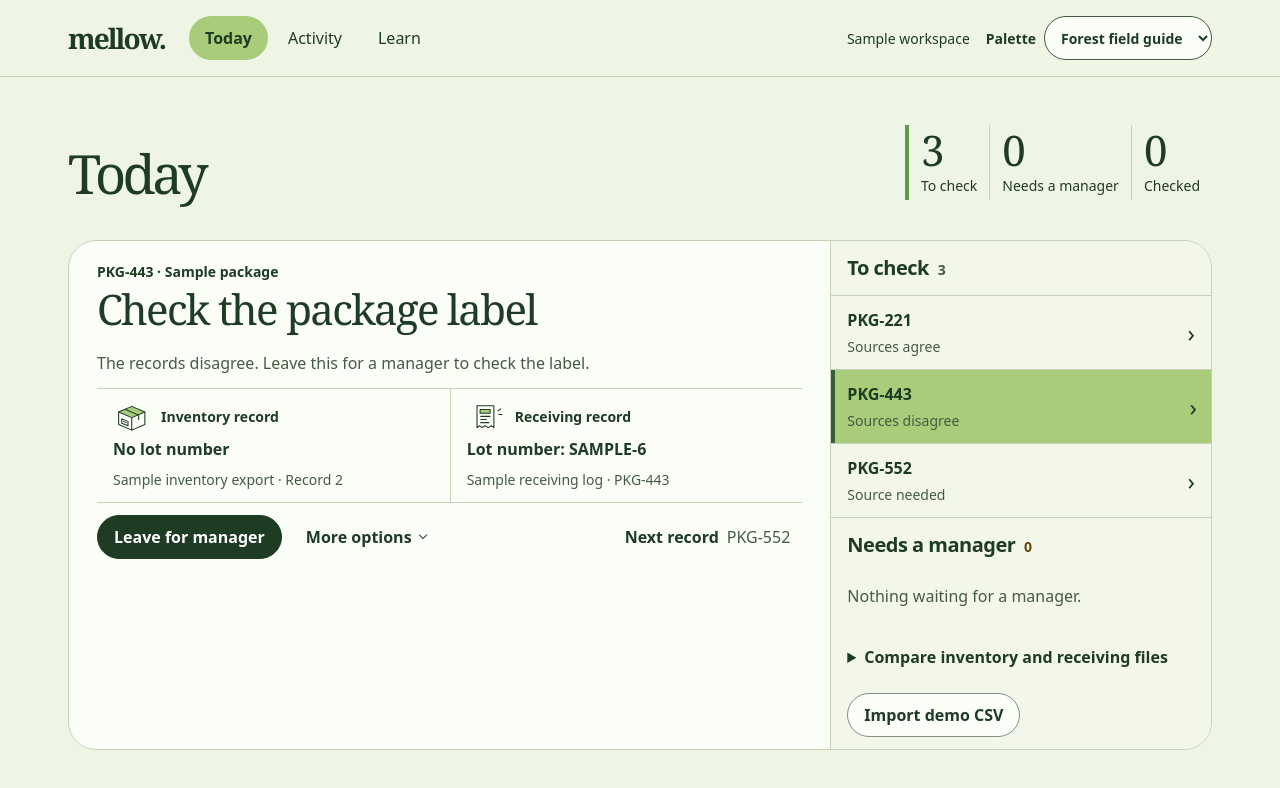
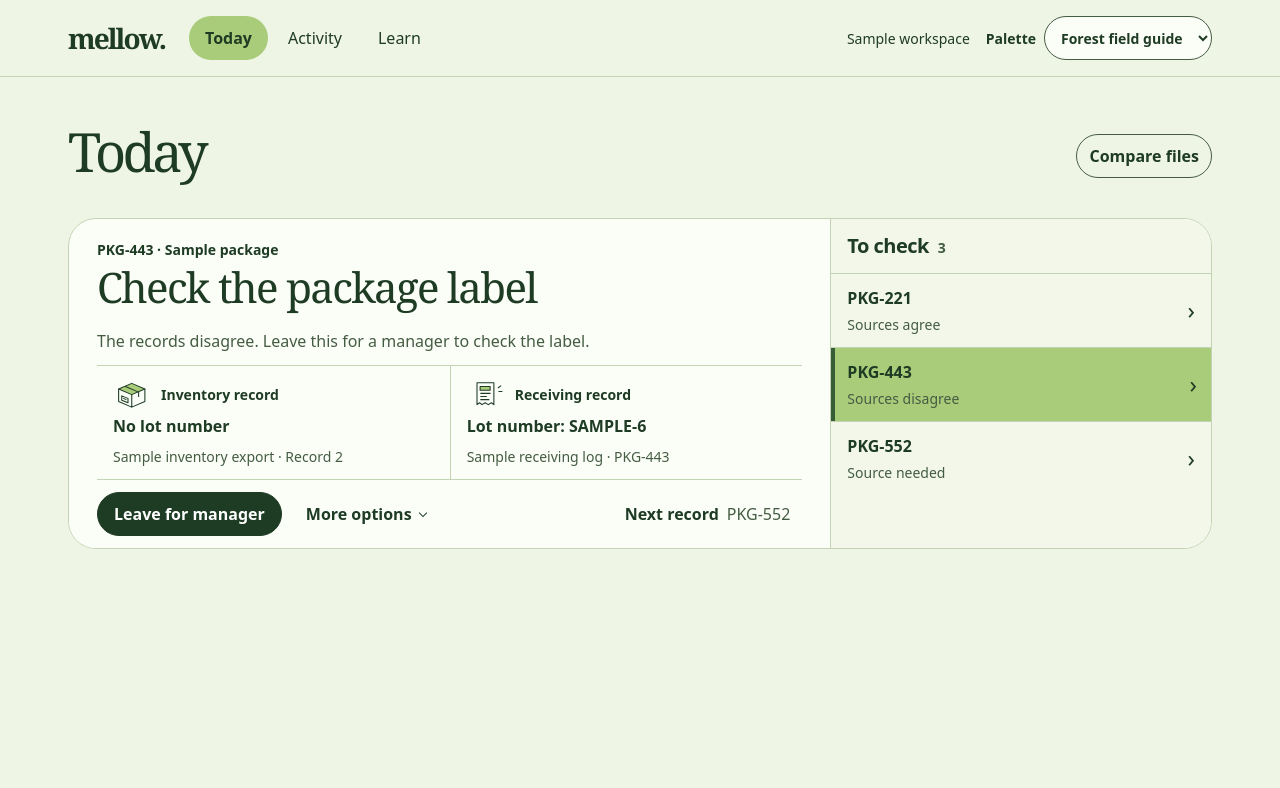
Before and after one commit to mauifrancis-ui/mellow-demo, a React (Vite) app: page / in a window 1280 px wide. Shown: the top 788 px of the page. Built offline with nearby package versions, Linux system fonts and the light colour scheme; a web font is replaced by a local one.

Commit message:
Move file comparison into a focused dialog

```diff
--- a/src/App.tsx
+++ b/src/App.tsx
@@ -1,4 +1,4 @@
-import { useRef, useState, type ChangeEvent } from "react";
+import { useRef, useState } from "react";
 import { ReceivingCheck } from "./ReceivingCheck";
 import { comparisonTasks, sampleComparison, type LotCheck } from "./comparison";
 
@@ -100,7 +100,6 @@ export default function App() {
   const [error, setError] = useState("");
   const [handoffStatus, setHandoffStatus] = useState("");
   const [query, setQuery] = useState("");
-  const [importing, setImporting] = useState(false);
   const editor = useRef<HTMLHeadingElement>(null);
   const evidenceInput = useRef<HTMLInputElement>(null);
   const feedback = useRef<HTMLParagraphElement>(null);
@@ -108,7 +107,6 @@ export default function App() {
   const handoff = shiftHandoff(workspace);
   const manager = handoff.map(({ task }) => task);
   const queue = workQueue(workspace);
-  const reviewedCount = workspace.tasks.length - queue.length - manager.length;
   const sampleOpen = sampleComparison.filter((row) => row.state !== "match"
     && queue.some((task) => task.sample && task.id === row.packageId));
   const priority = sampleOpen.find((row) => row.state === "different") ?? sampleOpen[0];
@@ -172,12 +170,7 @@ export default function App() {
     return saved;
   }
 
-  async function importCsv(event: ChangeEvent<HTMLInputElement>) {
-    const file = event.target.files?.[0];
-    event.target.value = "";
-    if (!file) return;
-    setImporting(true);
-    try {
+  async function importCsv(file: File) {
     if (file.size > 2_000_000) throw new Error("Choose a CSV of 2 MB or less.");
     const rows = parseCsv(await file.text());
     const batchId = crypto.randomUUID();
@@ -189,15 +182,11 @@ export default function App() {
         record: row.package_id || row.metrc_package_id || row.pkg_id || row.package || row.id || `Record ${index + 1}`,
       }];
     });
-      if (save((current) => ({ ...current, tasks: [...current.tasks, ...tasks] }))) {
-        if (tasks[0]) setActiveId(tasks[0].id);
+    if (!save((current) => ({ ...current, tasks: [...current.tasks, ...tasks] }))) {
+      throw new Error("Couldn’t save these reviews on this device. Try again.");
+    }
     setStatus(`Read ${rows.length} CSV records. Added ${tasks.length} observations to review.`);
-      }
-    } catch (failure) {
-      setError(failure instanceof Error ? failure.message : "Couldn’t read this file.");
-    } finally {
-      setImporting(false);
-    }
+    if (tasks[0]) openTask(tasks[0]);
   }
 
   function updateDraft(field: keyof Draft, value: string) {
@@ -311,13 +300,7 @@ export default function App() {
             <h1>{tab}</h1>
             {tab !== "Today" && <p>{tab === "Activity" ? "See what was decided and what still needs a manager." : "A field guide for the dispensary floor."}</p>}
           </div>
-          {tab === "Today" && <>
-            <dl className="shift-counts">
-              <div><dt>To check</dt><dd>{queue.length}</dd></div>
-              <div><dt>Needs a manager</dt><dd>{manager.length}</dd></div>
-              <div><dt>Checked</dt><dd>{reviewedCount}</dd></div>
-            </dl>
-          </>}
+          {tab === "Today" && <ReceivingCheck onCompared={addComparison} onImport={importCsv} />}
         </header>
         {tab !== "Today" && <p className="feedback" ref={feedback} role="status" tabIndex={-1}>{status}</p>}
         {tab !== "Today" && error && <p className="error" role="alert">{error}</p>}
@@ -384,11 +367,9 @@ export default function App() {
           <aside className="queue-rail" aria-label="Record queues">
             <section className="panel" id="work-queue" tabIndex={-1} aria-labelledby="queue-title">
               <h2 id="queue-title">To check <span>{queue.length}</span></h2>
-              {queue.length ? <ul>{taskRows(queue)}</ul> : <p className="empty">No records awaiting review.</p>}
+              {queue.length ? <ul>{taskRows(queue)}</ul> : <p className="empty">Nothing to check right now.</p>}
             </section>
-            {managerPanel}
-            <ReceivingCheck onCompared={addComparison} />
-            <label className="upload import-queue">Import demo CSV<input type="file" accept=".csv,text/csv" onChange={importCsv} disabled={importing} /></label>
+            {manager.length > 0 && managerPanel}
           </aside>
         </div>}
         {tab === "Activity" && <section className="panel handoff" aria-labelledby="handoff-title">
--- a/src/ReceivingCheck.tsx
+++ b/src/ReceivingCheck.tsx
@@ -1,29 +1,59 @@
-import { useState, type FormEvent } from "react";
+import { useRef, useState, type FormEvent } from "react";
 import { compareLots, lotRecords, type LotCheck } from "./comparison";
 
-export function ReceivingCheck({ onCompared }: {
+type Comparison = { rows: LotCheck[]; inventoryFile: string; receivingFile: string };
+
+function displayValue(value: string | null) {
+  return value === null ? "No matching record" : value || "No lot number";
+}
+
+export function ReceivingCheck({ onCompared, onImport }: {
   onCompared: (rows: LotCheck[], inventoryFile: string, receivingFile: string) => boolean;
+  onImport: (file: File) => Promise<void>;
 }) {
+  const dialog = useRef<HTMLDialogElement>(null);
+  const resultSummary = useRef<HTMLParagraphElement>(null);
+  const [singleFile, setSingleFile] = useState(false);
+  const [comparison, setComparison] = useState<Comparison>();
   const [error, setError] = useState("");
   const [busy, setBusy] = useState(false);
+  const exceptions = comparison?.rows.filter(({ state }) => state !== "match") ?? [];
+
+  function reset() {
+    dialog.current?.querySelector("form")?.reset();
+    setSingleFile(false);
+    setComparison(undefined);
+    setError("");
+  }
+
+  function queueFindings() {
+    if (!comparison) return;
+    if (onCompared(comparison.rows, comparison.inventoryFile, comparison.receivingFile)) dialog.current?.close();
+    else setError("Couldn’t save these reviews on this device. Try again.");
+  }
 
   async function checkFiles(event: FormEvent<HTMLFormElement>) {
     event.preventDefault();
     const files = new FormData(event.currentTarget);
     const inventory = files.get("inventory");
     const receiving = files.get("receiving");
-    if (!(inventory instanceof File) || !(receiving instanceof File) || !inventory.size || !receiving.size) {
-      setError("Choose both CSV files.");
+    if (!(inventory instanceof File) || !inventory.size) {
+      setError("Choose an inventory CSV.");
       return;
     }
     setError("");
     setBusy(true);
     try {
+      if (singleFile) {
+        await onImport(inventory);
+        dialog.current?.close();
+        return;
+      }
+      if (!(receiving instanceof File) || !receiving.size) throw new Error("Choose a receiving CSV.");
       if (inventory.size > 500_000 || receiving.size > 500_000) throw new Error("Choose CSV files of 500 KB or less.");
       const [left, right] = await Promise.all([inventory.text(), receiving.text()]);
-      if (!onCompared(compareLots(lotRecords(left), lotRecords(right)), inventory.name, receiving.name)) {
-        setError("Couldn’t save these reviews on this device. Try again.");
-      }
+      setComparison({ rows: compareLots(lotRecords(left), lotRecords(right)), inventoryFile: inventory.name, receivingFile: receiving.name });
+      requestAnimationFrame(() => resultSummary.current?.focus());
     } catch (failure) {
       setError(failure instanceof Error ? failure.message : "Couldn’t read the files.");
     } finally {
@@ -31,14 +61,56 @@ export function ReceivingCheck({ onCompared }: {
     }
   }
 
-  return <details className="comparison-import">
-    <summary>Compare inventory and receiving files</summary>
-    <p>Use two de-identified CSVs with <code>package_id</code> and <code>lot_number</code> columns. Packages with a difference or gap go into To check.</p>
-    <form onSubmit={(event) => void checkFiles(event)} className="lot-uploads">
-      <label>Inventory export<input name="inventory" type="file" accept=".csv,text/csv" required /></label>
-      <label>Receiving export<input name="receiving" type="file" accept=".csv,text/csv" required /></label>
-      <button className="manual-evidence" disabled={busy}>Compare files</button>
-    </form>
-    {error && <p role="alert" className="error">{error}</p>}
-  </details>;
+  return <>
+    <button type="button" className="manual-evidence compare-trigger" aria-haspopup="dialog" onClick={() => dialog.current?.showModal()}>
+      Compare files
+    </button>
+    <dialog ref={dialog} className="compare-dialog" aria-labelledby="compare-title" aria-describedby="compare-description"
+      onClose={reset} onCancel={(event) => { if (busy) event.preventDefault(); }}>
+      <form key={singleFile ? "single" : "pair"} onSubmit={(event) => void checkFiles(event)} onChange={() => {
+        setComparison(undefined);
+        setError("");
+      }}>
+        <div className="compare-body">
+          <h2 id="compare-title">{singleFile ? "Check one file" : "Compare files"}</h2>
+          <p id="compare-description">{singleFile
+            ? "Use an inventory CSV to find missing details."
+            : "Check which lot numbers match across inventory and receiving. Use two de-identified CSVs with package_id and lot_number columns."}</p>
+          <div className="compare-file-grid">
+            <label>Inventory export<input name="inventory" type="file" accept=".csv,text/csv" required disabled={busy} /></label>
+            {!singleFile && <label>Receiving export<input name="receiving" type="file" accept=".csv,text/csv" required disabled={busy} /></label>}
+          </div>
+          {comparison && <section className="compare-result" aria-label="Comparison results">
+            <p ref={resultSummary} tabIndex={-1}>{exceptions.length
+              ? `${exceptions.length} of ${comparison.rows.length} packages had differences or missing details.`
+              : `All ${comparison.rows.length} lot numbers match.`}</p>
+            {exceptions.length > 0 && <div className="compare-table-wrap" tabIndex={0} role="region" aria-label="Source values">
+              <table className="compare-table">
+                <caption className="sr-only">Packages with differences or missing details</caption>
+                <thead><tr><th scope="col">Package</th><th scope="col">Inventory</th><th scope="col">Receiving</th></tr></thead>
+                <tbody>{exceptions.map((row) => <tr key={row.packageId}>
+                  <th scope="row">{row.packageId}</th>
+                  <td>{displayValue(row.inventory)}</td>
+                  <td>{displayValue(row.receiving)}</td>
+                </tr>)}</tbody>
+              </table>
+            </div>}
+          </section>}
+          {error && <p role="alert" className="error">{error}</p>}
+        </div>
+        <div className="compare-footer">
+          <button type="button" className="compare-mode" disabled={busy} onClick={() => {
+            setSingleFile(!singleFile);
+            setComparison(undefined);
+            setError("");
+          }}>{singleFile ? "Compare two files" : "Check one file instead"}</button>
+          <div className="actions">
+            <button type="button" className="secondary" disabled={busy} onClick={() => dialog.current?.close()}>{comparison && !exceptions.length ? "Done" : "Cancel"}</button>
+            {comparison ? (exceptions.length > 0 && <button type="button" className="solid" onClick={queueFindings}>Add to queue</button>)
+              : <button type="submit" className="solid" disabled={busy}>{busy ? "Checking…" : singleFile ? "Check file" : "Compare"}</button>}
+          </div>
+        </div>
+      </form>
+    </dialog>
+  </>;
 }
--- a/src/styles.css
+++ b/src/styles.css
@@ -203,16 +203,11 @@ small { display: block; margin-top: 4px; font-size: 14px; }
 }
 .shift-header h1 { color: inherit; max-width: 16ch; font-size: clamp(36px, 6vw, 62px); }
 .shift-header p { margin-top: 8px; max-width: 52ch; color: #f4f0e8; }
-.shift-counts { display: flex; flex-wrap: wrap; gap: 8px 12px; align-items: stretch; }
-.shift-counts div { display: flex; flex-direction: column-reverse; align-items: start; gap: 4px; padding: 8px 12px; background: #ffffff18; border: 1px solid #ffffff35; border-radius: 12px; }
-.shift-counts dt { font-size: 14px; }
-.shift-counts dd { margin: 0; font: 400 28px/1 Georgia, serif; color: var(--signature); }
 .comparison { display: grid; gap: 8px; }
 .handoff-header { display: flex; flex-wrap: wrap; align-items: baseline; justify-content: space-between; gap: 8px; }
 .comparison-grid, .guide-grid { display: grid; grid-template-columns: repeat(auto-fit, minmax(min(100%, 192px), 1fr)); gap: 8px; }
 .comparison-source, .guide-grid article { display: grid; align-content: start; gap: 4px; background: var(--surface); border: 1px solid var(--line); padding: 12px; border-radius: 12px; }
 .comparison-source > span { font-size: 14px; color: var(--accent); font-weight: 700; }
-.import-queue { justify-self: start; }
 .completion .manual-evidence { margin-top: 12px; }
 .handoff-header, .handoff-record, .guide-grid { padding: 12px 16px; }
 .handoff-header h2 { padding: 0; }
@@ -230,13 +225,6 @@ small { display: block; margin-top: 4px; font-size: 14px; }
 }
 .shift-header h1 { max-width: none; }
 .shift-header p { color: var(--muted); }
-.shift-counts { gap: 0; }
-.shift-counts div {
-  min-width: 72px; background: transparent; border: 0; border-inline-start: 1px solid var(--line);
-  border-radius: 0; padding: 4px 12px;
-}
-.shift-counts div:first-child { border-inline-start: 4px solid var(--observation-edge); }
-.shift-counts dd { color: var(--accent); font-size: clamp(28px, 4vw, 42px); }
 .review-layout {
   --review-inset: var(--card-inset);
   display: grid; grid-template-columns: minmax(0, 1fr); align-items: start;
@@ -265,7 +253,6 @@ small { display: block; margin-top: 4px; font-size: 14px; }
 .queue-rail { gap: 0; background: var(--subtle-surface); border-block-start: 1px solid var(--line); }
 .queue-rail .panel { background: transparent; border: 0; border-radius: 0; }
 .queue-rail .manager-panel { border-top: 1px solid var(--line); }
-.queue-rail .import-queue { margin: 12px 16px; }
 .guide-grid { gap: 0; }
 .guide-grid article { border: 0; border-radius: 0; border-top: 1px solid var(--line); background: transparent; }
 @media (min-width: 820px) {
@@ -370,11 +357,39 @@ small { display: block; margin-top: 4px; font-size: 14px; }
 
 .shift-briefing { min-width: 0; }
 .shift-header .shift-briefing h1 { max-width: 21ch; font-size: clamp(32px, 5vw, 54px); }
-.comparison-import { margin: 12px 16px 0; min-width: 0; }
-.comparison-import summary {
-  min-height: var(--touch); padding-block: 12px; color: var(--accent); font-weight: 650;
+.compare-trigger { border-color: var(--muted); }
+.compare-dialog {
+  position: fixed; inset: 0; margin: auto; width: min(calc(100% - 32px), 720px); max-height: calc(100dvh - 32px);
+  padding: 0; border: 1px solid var(--line); border-radius: var(--card-radius);
+  background: var(--surface); color: var(--ink);
 }
-.comparison-import > p { font-size: 14px; color: var(--muted); }
-.comparison-import > .error { color: #8c3025; }
-.lot-uploads { display: grid; gap: 12px; padding-block: 8px; }
-.lot-uploads input { width: 100%; min-width: 0; }
+.compare-dialog::backdrop { background: rgb(20 32 22 / 45%); }
+.compare-body, .compare-footer { padding: var(--card-inset); }
+.compare-body { display: grid; gap: 12px; }
+.compare-body > p:not(.error) { color: var(--muted); }
+.compare-file-grid {
+  display: grid; grid-template-columns: repeat(auto-fit, minmax(min(100%, 220px), 1fr)); gap: 12px;
+}
+.compare-file-grid label { min-width: 0; padding: 12px; border-radius: 16px; border: 1px solid var(--line); background: var(--subtle-surface); }
+.compare-file-grid input { width: 100%; min-width: 0; margin-top: 4px; font-size: 14px; }
+.compare-file-grid input::file-selector-button {
+  min-height: var(--touch); padding: 8px 12px; margin-inline-end: 8px;
+  border-radius: var(--pill); border: 1px solid var(--muted); color: var(--deep); background: var(--surface);
+}
+.compare-footer {
+  display: flex; flex-wrap: wrap; justify-content: space-between; align-items: center;
+  gap: 8px 16px; border-top: 1px solid var(--line);
+}
+.compare-mode { min-height: var(--touch); padding: 8px 12px; color: var(--accent); border-radius: var(--pill); font-weight: 650; }
+.compare-mode:hover { background: var(--selected); }
+.compare-result > p { margin-bottom: 8px; font-weight: 650; }
+.compare-table-wrap { max-height: 240px; overflow: auto; border-block: 1px solid var(--line); }
+.compare-table { width: 100%; table-layout: fixed; border-collapse: collapse; }
+.compare-table :is(th, td) { padding: var(--row-padding) 8px; text-align: left; overflow-wrap: anywhere; }
+.compare-table thead { position: sticky; top: 0; background: var(--subtle-surface); }
+.compare-table tbody tr { border-top: 1px solid var(--line); }
+.shell .queue-row[aria-current] { background: color-mix(in srgb, var(--selected) 36%, var(--surface)); }
+
+@media (prefers-reduced-motion: no-preference) {
+  .compare-dialog[open] { animation: panel-arrival var(--reveal) var(--ease) both; }
+}
```
Also changed, not shown: 2 other files (tests, documents, lock files or other folders). Lines whose indentation alone changed are shown as unchanged.
